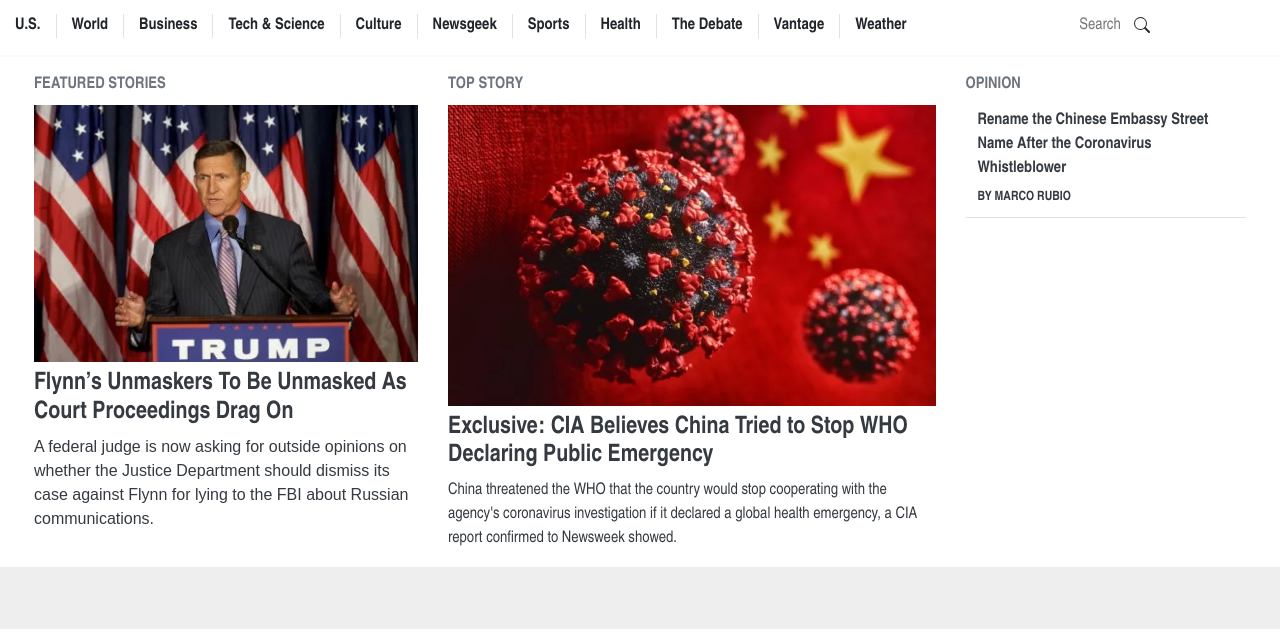
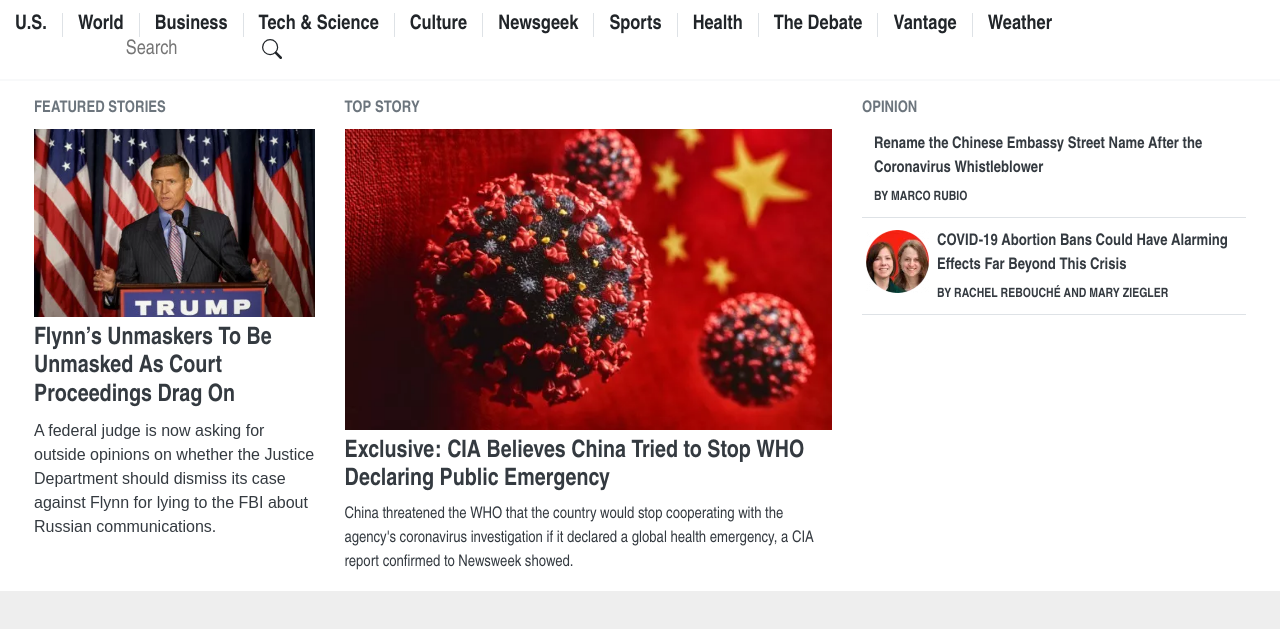
Before and after one commit to ranmaru22/the_odin_project, a plain HTML site: page newsweek-clone/index.html in a window 1280 px wide. Shown: the part 97-726 px from the top of the page. Drawn offline with nearby package versions, Linux system fonts and the light colour scheme; files that its build step writes are made by us from their sources.

Commit message:
Add new opionion article + adjust some sizing

```diff
--- a/newsweek-clone/index.html
+++ b/newsweek-clone/index.html
@@ -58,7 +58,7 @@
     </section>
 
     <section class="nav-bar container-xl py-3 border-bottom border-2 border-light">
-      <div class="row align-items-center font-weight-bold">
+      <div class="row align-items-center font-weight-bold h5 mb-0">
         <div class="col-auto border-right">U.S.</div>
         <div class="col-auto border-right">World</div>
         <div class="col-auto border-right">Business</div>
@@ -72,7 +72,7 @@
         <div class="col-auto">Weather</div>
         <div class="col-auto text-right">
           <input type="text" name="Search" id="Search" placeholder="Search"
-            class="border-0 w-25 font-weight-lighter" />
+            class="border-0 w-50 font-weight-lighter" />
           <svg class="bi bi-search" width="1em" height="1em" viewBox="0 0 16 16" fill="currentColor"
             xmlns="http://www.w3.org/2000/svg">
             <path fill-rule="evenodd"
@@ -93,7 +93,7 @@
     <div class="content container-xl pt-3">
       <div class="row mx-1">
 
-        <div class="featured-stories col-4 font-weight-bold text-secondary">
+        <div class="featured-stories col-3 font-weight-bold text-secondary">
           FEATURED STORIES
           <article class="d-flex-column pt-2 text-dark font-weight-normal">
             <img class="img-fluid pb-2" src="./assets/michael-flynn.webp" alt="" srcset="">
@@ -118,7 +118,7 @@
           </article>
         </div>
 
-        <div class="col-3 font-weight-bold text-secondary">
+        <div class="col-4 font-weight-bold text-secondary">
           OPINION
           <section class="d-flex-column pt-2 text-dark">
             <div class="d-flex justify-content-start border-bottom">
@@ -130,6 +130,20 @@
                   Coronavirus Whistleblower
                 </p>
                 <p class="my-1"><small class="font-weight-bold">BY MARCO RUBIO</small></p>
+              </div>
+            </div>
+          </section>
+
+          <section class="d-flex-column pt-2 text-dark">
+            <div class="d-flex justify-content-start border-bottom">
+              <div class="p-1">
+                <img src="./assets/rachel-rebouche-mary-ziegler.webp" alt="" srcset="" class="img">
+              </div>
+              <div class="p-1">
+                <p class="font-weight-bold my-0">COVID-19 Abortion Bans Could Have Alarming Effects
+                  Far Beyond This Crisis</p>
+                <p class="my-1"><small class="font-weight-bold">BY RACHEL REBOUCHÉ AND MARY
+                    ZIEGLER</small></p>
               </div>
             </div>
           </section>
```
